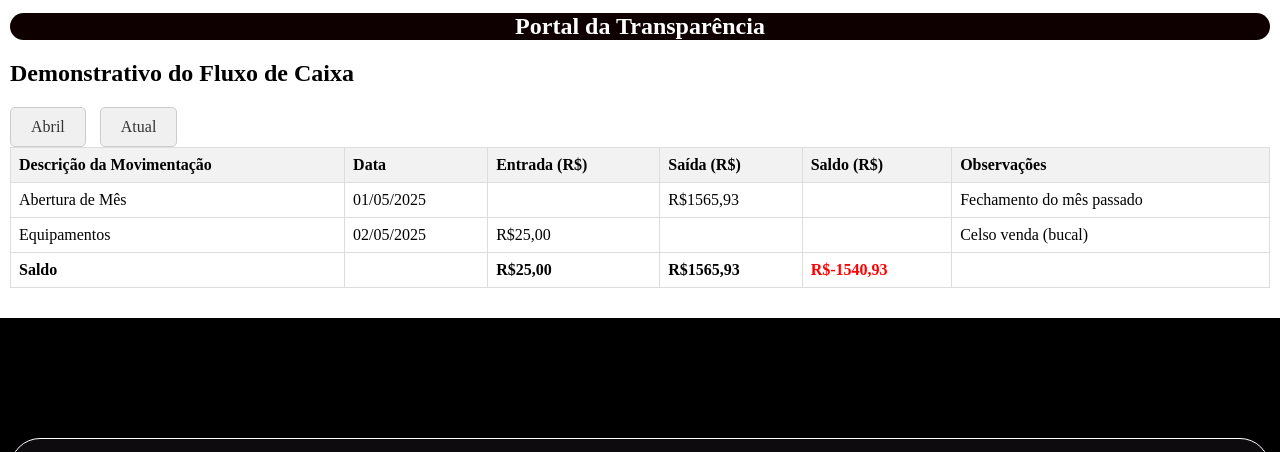
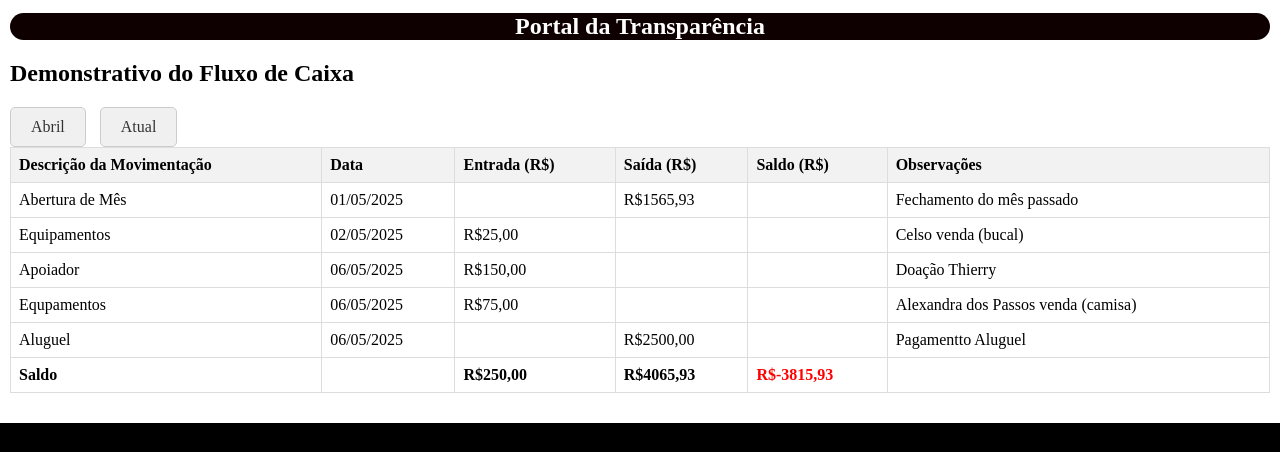
Before and after one commit to RodrigoFerrari94/ferrari-team, a website built with Parcel: page docs/portal.html in a window 1280 px wide. Shown: the part 160-612 px from the top of the page. Built offline with nearby package versions, Linux system fonts and the light colour scheme.

Commit message:
update site and implement var global cash

```diff
--- a/docs/main.js
+++ b/docs/main.js
@@ -33,3 +33,13 @@ document.addEventListener("DOMContentLoaded", function () {
     });
   });
 });
+
+const cash = "R$-3815,93";
+
+const cashToModific = document.querySelectorAll(".cash");
+
+// Itera sobre a lista de elementos encontrados
+cashToModific.forEach((element) => {
+  // Define o textContent de cada elemento com o valor da variável global
+  element.textContent = cash;
+});
--- a/docs/portal.html
+++ b/docs/portal.html
@@ -417,7 +417,7 @@
               <td class="cash-flow__column">Doação Henrique Machado</td>
             </tr>
             <tr>
-              <td class="cash-flow__column">Apoiador</td>
+              <td class="cash-flow__column">Equipamentos</td>
               <td class="cash-flow__column">25/04/2025</td>
               <td class="cash-flow__column">R$75,00</td>
               <td class="cash-flow__column"></td>
@@ -489,13 +489,39 @@
               <td class="cash-flow__column"></td>
               <td class="cash-flow__column">Celso venda (bucal)</td>
             </tr>
+            <tr>
+              <td class="cash-flow__column">Apoiador</td>
+              <td class="cash-flow__column">06/05/2025</td>
+              <td class="cash-flow__column">R$150,00</td>
+              <td class="cash-flow__column"></td>
+              <td class="cash-flow__column"></td>
+              <td class="cash-flow__column">Doação Thierry</td>
+            </tr>
+            <tr>
+              <td class="cash-flow__column">Equpamentos</td>
+              <td class="cash-flow__column">06/05/2025</td>
+              <td class="cash-flow__column">R$75,00</td>
+              <td class="cash-flow__column"></td>
+              <td class="cash-flow__column"></td>
+              <td class="cash-flow__column">
+                Alexandra dos Passos venda (camisa)
+              </td>
+            </tr>
+            <tr>
+              <td class="cash-flow__column">Aluguel</td>
+              <td class="cash-flow__column">06/05/2025</td>
+              <td class="cash-flow__column"></td>
+              <td class="cash-flow__column">R$2500,00</td>
+              <td class="cash-flow__column"></td>
+              <td class="cash-flow__column">Pagamentto Aluguel</td>
+            </tr>
 
             <tr class="cash-flow__saldo">
               <td class="cash-flow__column">Saldo</td>
               <td class="cash-flow__column"></td>
-              <td class="cash-flow__column">R$25,00</td>
-              <td class="cash-flow__column">R$1565,93</td>
-              <td class="cash-flow__column" style="color: red">R$-1540,93</td>
+              <td class="cash-flow__column">R$250,00</td>
+              <td class="cash-flow__column">R$4065,93</td>
+              <td class="cash-flow__column cash"></td>
               <td class="cash-flow__column"></td>
             </tr>
           </tbody>
--- a/docs/sass/blocks/_home.scss
+++ b/docs/sass/blocks/_home.scss
@@ -40,10 +40,6 @@
     color: utils.$cor0;
     margin: 0;
     padding: 0;
-  }
-
-  &__cash {
-    color: rgb(255, 0, 0);
   }
 
   &__text {
```
Also changed, not shown: docs/give.html (+2 -2 lines), docs/index.html (+1 -1 lines).
